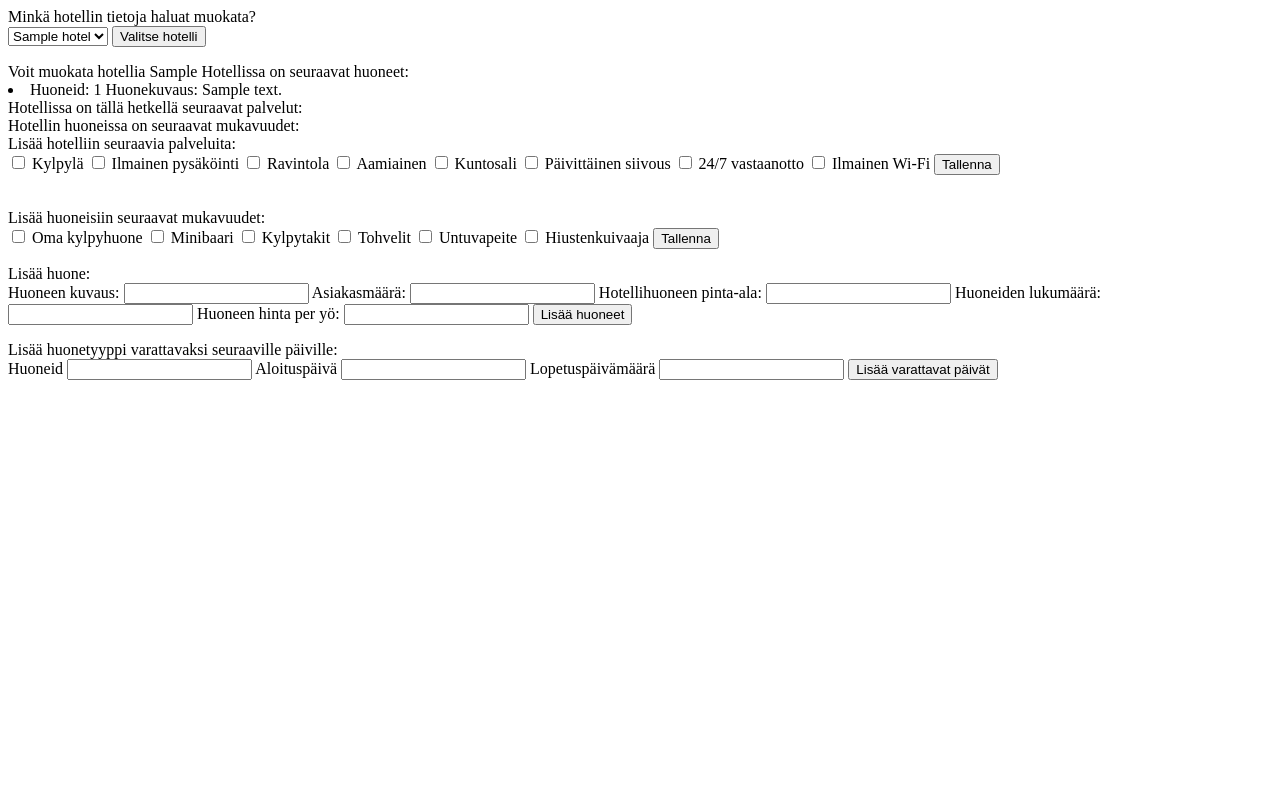
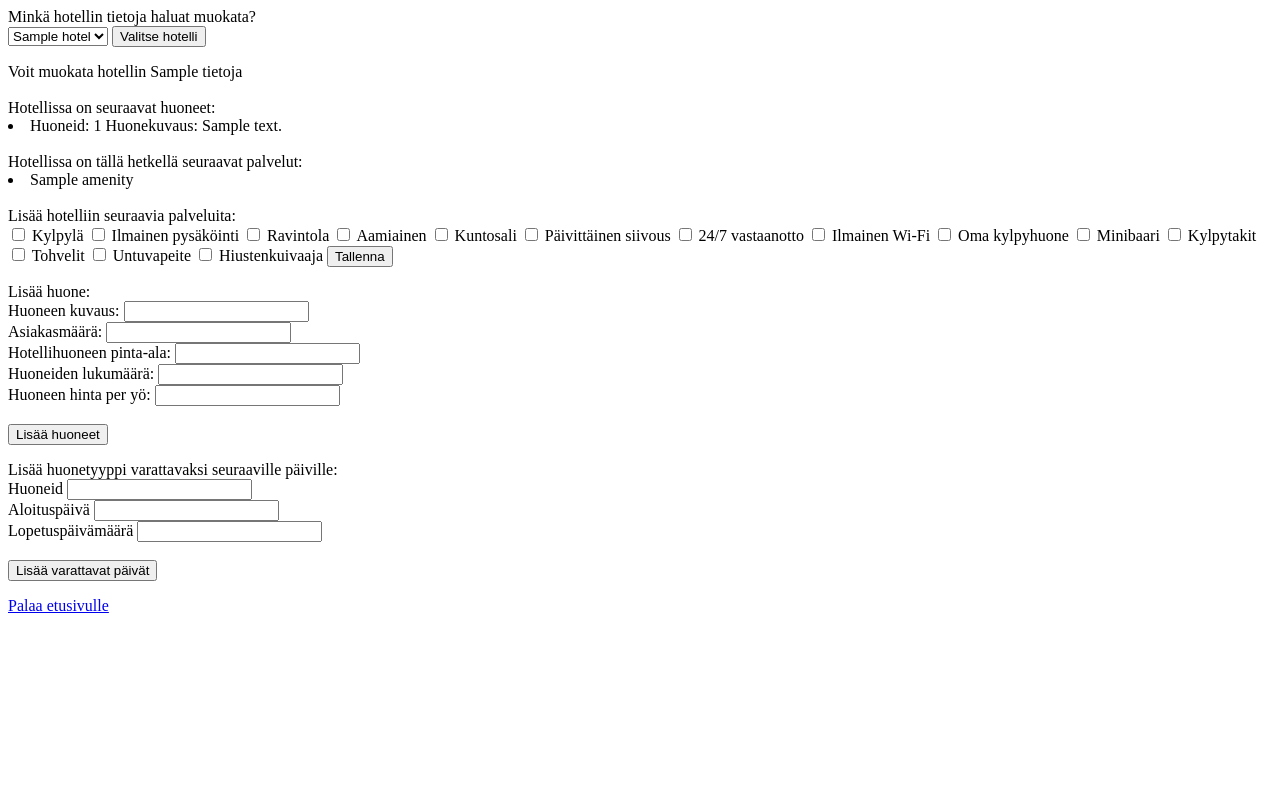
Before and after one commit to nellatuulikki/tsoha_2022, a Flask app: template templates/add_amenity.html in a window 1280 px wide. Run offline with Flask 2, Linux system fonts and the light colour scheme; the template is opened without the code that fills it: most values are stand-ins (such as "Sample title", 1, 10 or a date in 2020).

Commit message:
Correct add_hotel_ammentiies and some other clean_up html files

```diff
--- a/reservations.py
+++ b/reservations.py
@@ -50,7 +50,8 @@
             db.session.execute(sql, {"reservation_date":reservation_date, "room_id":room_id, "available_rooms":available_rooms})
             db.session.commit()
             reservation_date = reservation_date + timedelta(days=1)
-            print(reservation_date)
+
+        update_available_rooms(room_id, start_date)
         return True
 
     except Exception as e:
--- a/templates/add_amenity.html
+++ b/templates/add_amenity.html
@@ -1,7 +1,7 @@
 Minkä hotellin tietoja haluat muokata?
 
 <form action="/select_hotel" method="POST">
-<select name="select_hotel">
+<select name="hotel_id">
 {% for hotel in hotels %}
 <option value={{hotel.id}}> {{ hotel.hotel_name }}
 {% endfor %}
@@ -10,65 +10,67 @@
 </form>
 
 {% if selected_hotel != None %}
-Voit muokata hotellia {{selected_hotel}}
+Voit muokata hotellin {{selected_hotel}} tietoja<br>
+<br>
 
 Hotellissa on seuraavat huoneet: <br>
 {% for room in rooms %}
 <li>Huoneid: {{ room.id }} Huonekuvaus: {{ room.room_description }}</li>
 {% endfor %}
+<br>
 
 Hotellissa on tällä hetkellä seuraavat palvelut:<br>
-
-Hotellin huoneissa on seuraavat mukavuudet:<br>
+{% for amenity in amenities %}
+<li>{{ amenity.amenity }}</li>
+{% endfor %}
+<br>
 
 <form action="/add_hotel_amenities" method="POST">
 Lisää hotelliin seuraavia palveluita:<br>
-<input type="checkbox" name="hotel_amenity" value="spa"> Kylpylä
-<input type="checkbox" name="hotel_amenity" value="free_parking"> Ilmainen pysäköinti
-<input type="checkbox" name="hotel_amenity" value="restaurant"> Ravintola
-<input type="checkbox" name="hotel_amenity" value="breakfast"> Aamiainen
-<input type="checkbox" name="hotel_amenity" value="gym"> Kuntosali
-<input type="checkbox" name="hotel_amenity" value="daily_cleaning"> Päivittäinen siivous
-<input type="checkbox" name="hotel_amenity" value="24_7_front_desk"> 24/7 vastaanotto
-<input type="checkbox" name="hotel_amenity" value="free_wifi"> Ilmainen Wi-Fi
+<input type="checkbox" name="hotel_amenity" value="Kylpylä"> Kylpylä
+<input type="checkbox" name="hotel_amenity" value="Ilmainen pysäköinti"> Ilmainen pysäköinti
+<input type="checkbox" name="hotel_amenity" value="Ravintola"> Ravintola
+<input type="checkbox" name="hotel_amenity" value="Aamiainen"> Aamiainen
+<input type="checkbox" name="hotel_amenity" value="Kuntosali"> Kuntosali
+<input type="checkbox" name="hotel_amenity" value="Päivittäinen siivous"> Päivittäinen siivous
+<input type="checkbox" name="hotel_amenity" value="24/7 vastaanotto"> 24/7 vastaanotto
+<input type="checkbox" name="hotel_amenity" value="Ilmainen Wi-Fi"> Ilmainen Wi-Fi
+<input type="checkbox" name="hotel_amenity" value="Oma kylpyhuone"> Oma kylpyhuone
+<input type="checkbox" name="hotel_amenity" value="Minibaari"> Minibaari
+<input type="checkbox" name="hotel_amenity" value="Kylpytakit"> Kylpytakit
+<input type="checkbox" name="hotel_amenity" value="Tohvelit"> Tohvelit
+<input type="checkbox" name="hotel_amenity" value="Untuvapeite"> Untuvapeite
+<input type="checkbox" name="hotel_amenity" value="Hiustenkuivaaja"> Hiustenkuivaaja
 <input type="hidden" name="hotel_id" value="{{selected_hotel}}">
-<input type="submit" value="Tallenna">
-</form>
-<br>
-<form action="/send_2" method="POST">
-Lisää huoneisiin seuraavat mukavuudet: <br>
-<input type="checkbox" name="room_amenity" value="private_bathroom"> Oma kylpyhuone
-<input type="checkbox" name="room_amenity" value="minibar"> Minibaari
-<input type="checkbox" name="room_amenity" value="bathrobes"> Kylpytakit
-<input type="checkbox" name="room_amenity" value="slippers"> Tohvelit
-<input type="checkbox" name="room_amenity" value="down_comforter"> Untuvapeite
-<input type="checkbox" name="room_amenity" value="hair_dryer"> Hiustenkuivaaja
 <input type="submit" value="Tallenna">
 </form>
 
 Lisää huone: <br>
 <form action="/create_room" method="POST">
 Huoneen kuvaus:
-<input type="Text" name="room_description">
+<input type="Text" name="room_description"><br>
 Asiakasmäärä:
-<input type="integer" name="guests">
+<input type="integer" name="guests"><br>
 Hotellihuoneen pinta-ala:
-<input type="text" name="square_meters">
+<input type="text" name="square_meters"><br>
 Huoneiden lukumäärä:
-<input type="text" name="number_of_rooms">
+<input type="text" name="number_of_rooms"><br>
 Huoneen hinta per yö:
-<input type="float" name="price">
+<input type="float" name="price"><br>
 <input type="hidden" name="hotel_id" value="{{selected_hotel}}">
+<br>
 <input type="submit" value="Lisää huoneet">
 </form>
 
 <form action="/update_booking_calendar" method="POST">
 Lisää huonetyyppi varattavaksi seuraaville päiville:<br>
 
-Huoneid <input type="text" name="room_id">
-Aloituspäivä <input type="text" name="start_date">
-Lopetuspäivämäärä <input type="text" name="end_date">
+Huoneid <input type="text" name="room_id"><br>
+Aloituspäivä <input type="text" name="start_date"><br>
+Lopetuspäivämäärä <input type="text" name="end_date"><br>
+<br>
 <input type="submit" value="Lisää varattavat päivät">
 </form>
 
 {% endif %}
+<a href="/">Palaa etusivulle</a>
--- a/templates/hotel.html
+++ b/templates/hotel.html
@@ -6,7 +6,3 @@
 <li>{{ amenity.amenity}}
 {% endfor %} <br>
 <br>
-
-Huoneiden mukavuudet: <br>
-Maksulliset lisäpalvelut <br>
-Hotellihuoneet päivämääräälle x: <br>
--- a/templates/hotel_rooms.html
+++ b/templates/hotel_rooms.html
@@ -1,4 +1,5 @@
-Hotellissa {{ hotel_name }} on seuraavia vapaita huoneita päiville {{ check_in }} - {{ check_out }} {{ guests }} asiakkaalle
+Hotellissa {{ hotel_name }} on seuraavia vapaita huoneita päiville {{ check_in }} - {{ check_out }} {{ guests }} asiakkaalle <br>
+<br>
 
 <b>Varattavissa ovat seuraavat huoneet</b>
 <ul>
@@ -19,3 +20,5 @@
 
 {% endfor %}
 </ul>
+
+<a href="/">Palaa etusivulle</a>
```
Also changed, not shown: routes.py (+56 -49 lines), templates/book_hotel.html (+1 -8 lines), templates/bookings.html (+6 -3 lines).
